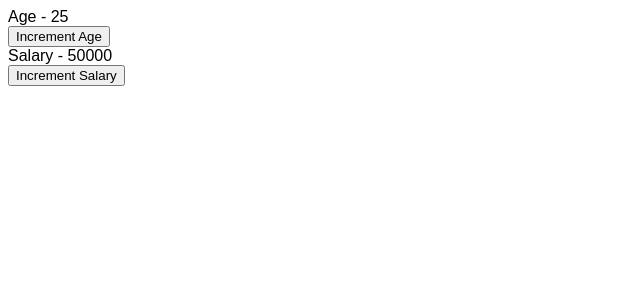
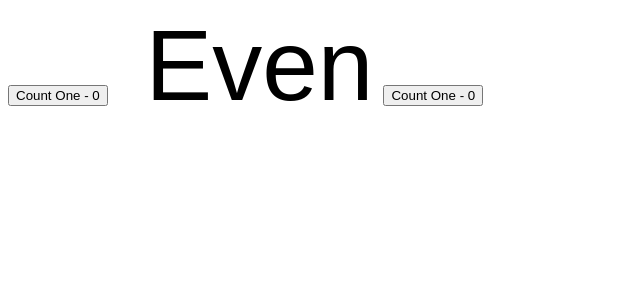
Before and after one commit to AnikBhadra/react101, a React (Vite) app: page / in a window 1280 px wide. Shown: the top 300 px of the page, without its empty margins (0-640 px from the left). Built offline with nearby package versions, Linux system fonts and the light colour scheme.

Commit message:
useMemo hook

```diff
--- /dev/null
+++ b/Components/Counters.jsx
@@ -0,0 +1,30 @@
+import React, { useState, useMemo } from 'react'
+
+function Counters() {
+    const [counterOne, setCounterOne] = useState(0)
+    const [counterTwo, setCounterTwo] = useState(0)
+
+    const incrementOne = () => {
+        setCounterOne(counterOne + 1)
+    }
+
+    const incrementTwo = () => {
+        setCounterTwo(counterTwo + 1)
+    }
+
+
+    const isEven = useMemo(() => {
+        let i = 0
+        while (i < 200000000) i++
+        return counterOne % 2 === 0
+    }, [counterOne])
+    return (
+        <div>
+            <button onClick={incrementOne}> Count One - {counterOne}</button>
+            <span > {isEven ? "Even" : "odd"}</span>
+            <button onClick={incrementTwo}> Count One - {counterTwo}</button>
+        </div>
+    )
+}
+
+export default Counters
--- a/src/App.jsx
+++ b/src/App.jsx
@@ -1,12 +1,12 @@
 import React from "react";
-import ParentComponents from "../Components/ParentComponents";
+import Counters from "../Components/Counters";
 import "./App.css";
 
 
 function App() {
   return (
     <div>
-      <ParentComponents />
+      <Counters />
     </div>
   )
 }
```
